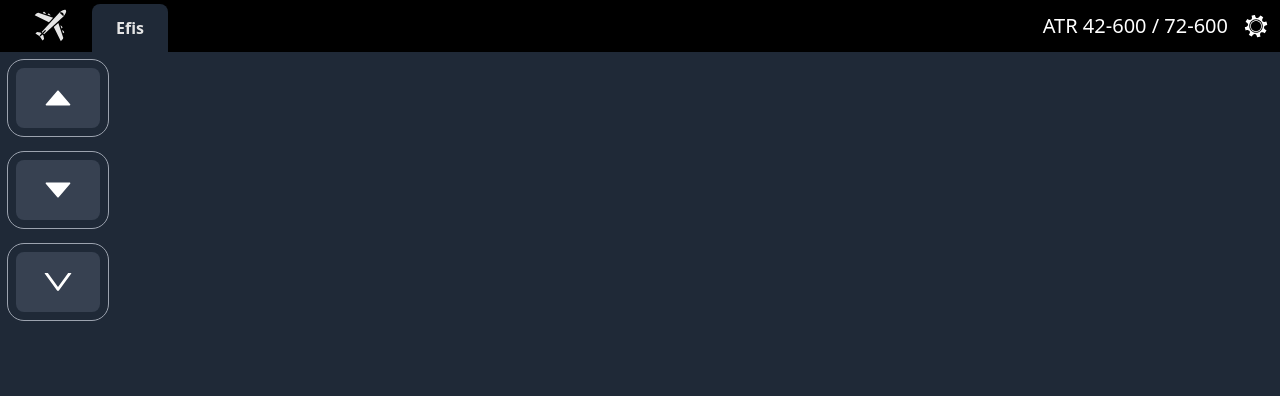
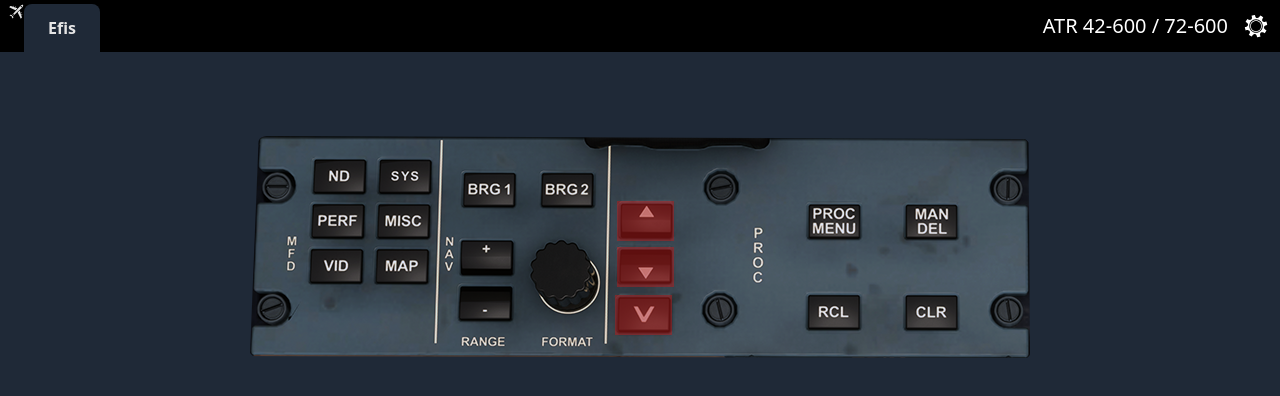
Before and after one commit to RafaPolit/msfs-spad-web, a Next.js app in the folder client/: page /atr in a window 1280 px wide. Shown: the top 396 px of the page. Built offline with nearby package versions, Linux system fonts and the light colour scheme.

Commit message:
EFIS working and better config

```diff
--- a/client/atoms/spadConfig.ts
+++ b/client/atoms/spadConfig.ts
@@ -1,6 +1,9 @@
+import getConfig from "next/config";
 import { atom } from "recoil";
 
-type SpadConfig = {
+const { publicRuntimeConfig } = getConfig();
+
+export type SpadConfig = {
   address: string;
   port: string;
   apiKey: string;
@@ -8,9 +11,9 @@
 };
 
 const defaultValues: SpadConfig = {
-  address: "http://192.168.0.1",
-  port: "28001",
-  apiKey: "",
+  address: publicRuntimeConfig.spadIP,
+  port: publicRuntimeConfig.spadPORT,
+  apiKey: publicRuntimeConfig.spadApiKey,
   token: "",
 };
 
--- a/client/components/Settings.tsx
+++ b/client/components/Settings.tsx
@@ -165,6 +165,11 @@
         </div>
         <div className="flex flex-row text-lg">
           <p>
+            ApiKey: <span>{spadConfig.apiKey}</span>
+          </p>
+        </div>
+        <div className="flex flex-row text-lg">
+          <p>
             Error:{" "}
             {error ? (
               <span className="text-red-600">{error}</span>
--- a/client/components/Tabs.tsx
+++ b/client/components/Tabs.tsx
@@ -19,10 +19,8 @@
     <div>
       <ul className="flex flex-wrap text-md font-medium text-center text-neutral-200 pt-1 px-2 mb-1 bg-black">
         <li>
-          <Link href="/">
-            <a className={homeClass}>
-              <GiCommercialAirplane />
-            </a>
+          <Link href="/" className={homeClass}>
+            <GiCommercialAirplane />
           </Link>
         </li>
         {children}
--- a/client/components/atr/Efis.tsx
+++ b/client/components/atr/Efis.tsx
@@ -1,43 +1,41 @@
 import React from "react";
-import {
-  AiOutlineCaretUp,
-  AiOutlineCaretDown,
-  AiOutlineDown,
-} from "react-icons/ai";
-import { Button } from "../UI/Button";
+import Image from "next/image";
+import { useRecoilValue } from "recoil";
+import { spadConfigState } from "../../atoms/spadConfig";
+import { clickButton } from "../../scripts/clickButton";
+
+const buttonClass = "absolute w-[57px] h-[40px] bg-red-700 opacity-50";
 
 const Efis = () => {
+  const spadConfig = useRecoilValue(spadConfigState);
+
   return (
-    <div className="m-4">
-      <div className="mb-8">
-        <Button
-          icon={<AiOutlineCaretUp />}
-          iconOnly
-          name="LVAR:MSATR_EFIS_PROC_UP_1"
-          value="1"
-        >
-          Up
-        </Button>
-      </div>
-      <div className="mb-8">
-        <Button
-          icon={<AiOutlineCaretDown />}
-          iconOnly
-          name="LVAR:MSATR_EFIS_PROC_DN_1"
-          value="1"
-        >
-          Down
-        </Button>
-      </div>
-      <div>
-        <Button
-          icon={<AiOutlineDown />}
-          iconOnly
-          name="LVAR:MSATR_EFIS_PROC_VAL_1"
-          value="1"
-        >
-          Validate
-        </Button>
+    <div className=" flex place-content-center w-full py-20">
+      <div className="relative w-[780px] h-[222px]">
+        <Image
+          src="/atr/EFIS-left.png"
+          alt="ATR EFIS Left"
+          layout="fill"
+          priority={true}
+        />
+        <button
+          className={`${buttonClass} top-[65px] left-[367px]`}
+          onClick={async () =>
+            await clickButton(spadConfig, "LVAR:MSATR_EFIS_PROC_UP_1")
+          }
+        />
+        <button
+          className={`${buttonClass} top-[111px] left-[367px]`}
+          onClick={async () =>
+            await clickButton(spadConfig, "LVAR:MSATR_EFIS_PROC_DN_1")
+          }
+        />
+        <button
+          className={`${buttonClass} top-[159px] left-[365px]`}
+          onClick={async () =>
+            await clickButton(spadConfig, "LVAR:MSATR_EFIS_PROC_VAL_1")
+          }
+        />
       </div>
     </div>
   );
--- a/client/next.config.js
+++ b/client/next.config.js
@@ -2,9 +2,9 @@
 const nextConfig = {
   reactStrictMode: true,
   publicRuntimeConfig: {
-    dcsIP: process.env.DCS_IP,
-    socketURL: process.env.SOCKET_URL || "",
-    socketPORT: process.env.SOCKET_PORT || "3001",
+    spadIP: process.env.SPAD_IP || "http://192.168.0.1",
+    spadPORT: process.env.SPAD_PORT || "28001",
+    spadApiKey: process.env.SPAD_APIKEY || "",
   },
   experimental: {
     images: {
--- a/client/pages/_app.tsx
+++ b/client/pages/_app.tsx
@@ -1,11 +1,8 @@
-import React, { useEffect, useState } from "react";
+import React from "react";
 import type { AppProps } from "next/app";
-import getConfig from "next/config";
 import { RecoilRoot } from "recoil";
 
 import "../styles/globals.css";
-
-const { publicRuntimeConfig } = getConfig();
 
 function MyApp({ Component, pageProps }: AppProps) {
   return (
--- /dev/null
+++ b/client/scripts/clickButton.ts
@@ -0,0 +1,21 @@
+import { SpadConfig } from "../atoms/spadConfig";
+import { DataSet } from "../spadAPI/dataSet";
+import { timeout } from "./timeout";
+
+const clickButton = async (spadConfig: SpadConfig, name: string) => {
+  await DataSet({
+    url: `${spadConfig.address}:${spadConfig.port}`,
+    apikey: spadConfig.apiKey,
+    name,
+    value: "1",
+  });
+  await timeout(500);
+  await DataSet({
+    url: `${spadConfig.address}:${spadConfig.port}`,
+    apikey: spadConfig.apiKey,
+    name,
+    value: "0",
+  });
+};
+
+export { clickButton };
--- a/client/scripts/udp.ts
+++ /dev/null
@@ -1,45 +0,0 @@
-import dgram from "dgram";
-import getConfig from "next/config";
-
-const { publicRuntimeConfig } = getConfig();
-
-const sendMsg = (
-  client: dgram.Socket,
-  msg: string,
-  val?: string,
-  port?: number
-) => {
-  const result = new Promise<number>((resolve, reject) => {
-    const sendPort = port || 7778;
-
-    client.send(
-      `${msg}${val !== undefined ? " " + val : ""}\n`,
-      sendPort,
-      publicRuntimeConfig.dcsIP,
-      (err, bytes) => {
-        if (err) {
-          console.log("err:", err);
-          reject(err);
-        }
-        resolve(bytes);
-      }
-    );
-  });
-
-  return result;
-};
-
-const udp = async (
-  method: string = "send",
-  msg: string,
-  val?: string,
-  orig?: string
-) => {
-  const encodedMsg = encodeURI(msg).replace(/\+/g, "%2b");
-  const apiCall = await fetch(
-    `/api/udp${method}?msg=${encodedMsg}&val=${val}&orig=${orig}`
-  );
-  await apiCall.json();
-};
-
-export { udp, sendMsg };
```
Also changed, not shown: client/public/atr/EFIS-left.png (added).
